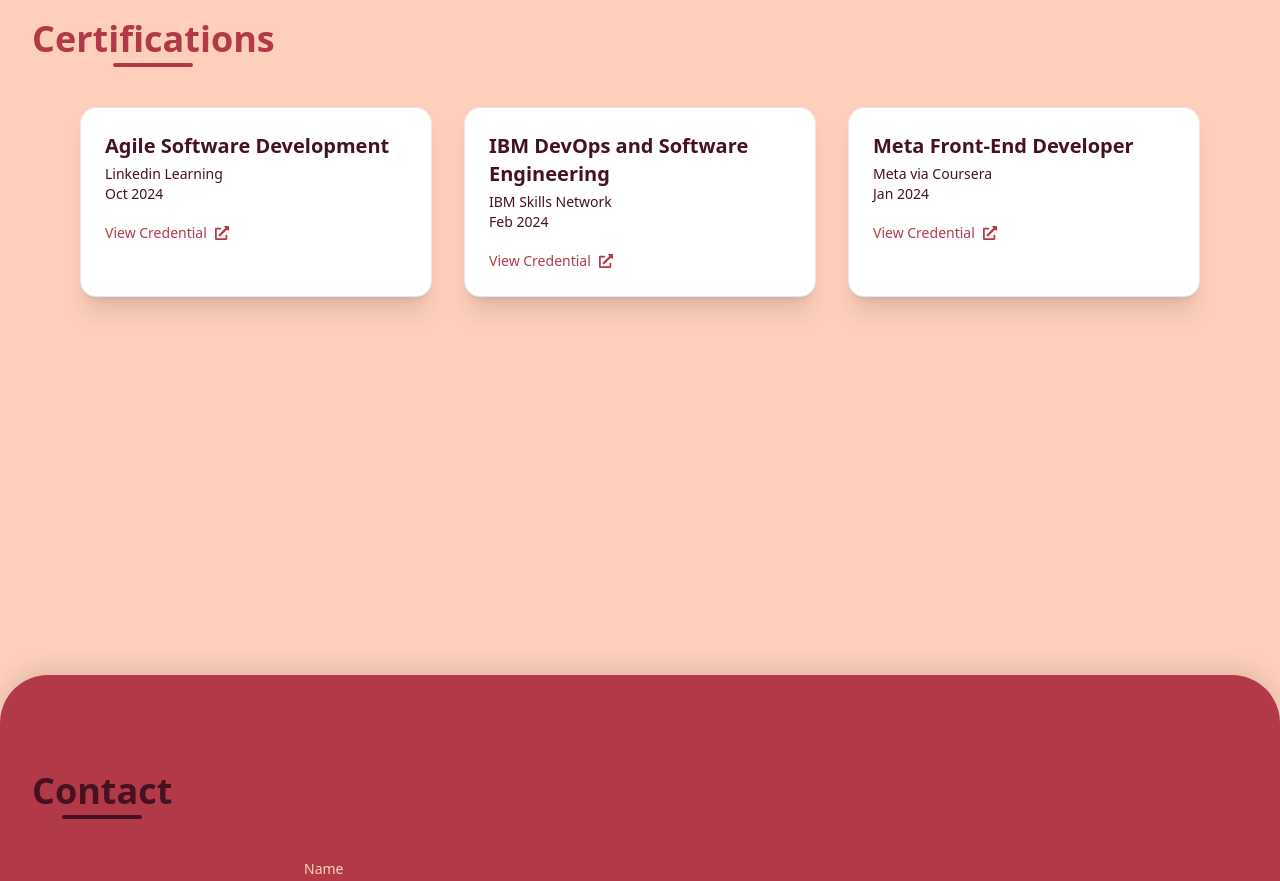
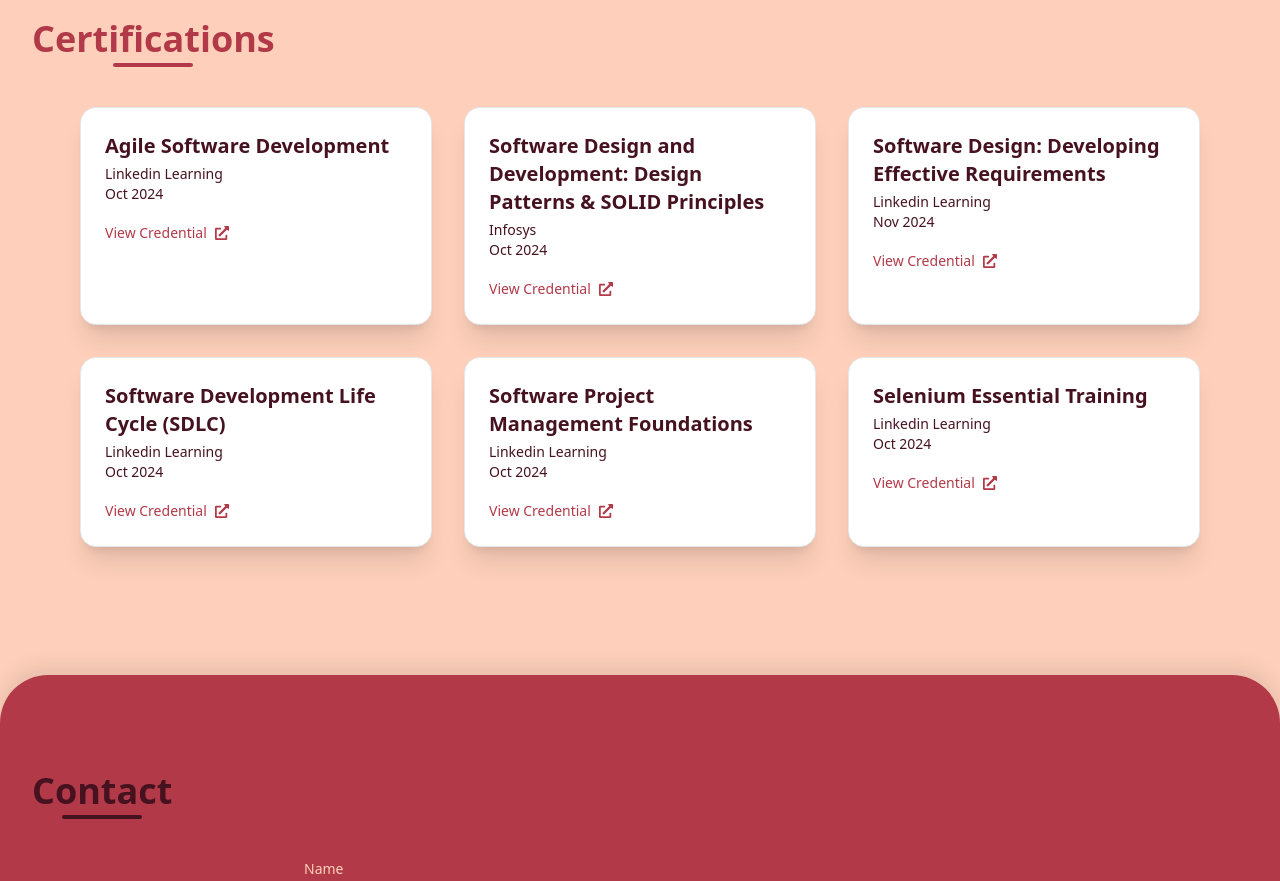
Before and after one commit to akashcodes27/Portfolio, a React (Vite) app: page / in a window 1280 px wide. Shown: the part 3200-4081 px from the top of the page. Built offline with nearby package versions, Linux system fonts and the light colour scheme.

Commit message:
Updating Certifications Code

```diff
--- a/src/components/Certifications.jsx
+++ b/src/components/Certifications.jsx
@@ -6,18 +6,36 @@ const certifications = [
     title: "Agile Software Development",
     issuer: "Linkedin Learning",
     date: "Oct 2024",
-    link: "https://aws.amazon.com/verification-link",
+    link: "Certificate ID: e1c2fc839f063ac2c6a3a3f6733bc7ad8dd3e57c342d6faf7dbb3c36828986f9",
   },
   {
-    title: "IBM DevOps and Software Engineering",
-    issuer: "IBM Skills Network",
-    date: "Feb 2024",
+    title: "Software Design and Development: Design Patterns & SOLID Principles",
+    issuer: "Infosys",
+    date: "Oct 2024",
     link: "https://coursera.org/verify/ibm-cert-link",
   },
   {
-    title: "Meta Front-End Developer",
-    issuer: "Meta via Coursera",
-    date: "Jan 2024",
+    title: "Software Design: Developing Effective Requirements",
+    issuer: "Linkedin Learning",
+    date: "Nov 2024",
+    link: "https://coursera.org/verify/meta-cert-link",
+  },
+  {
+    title: "Software Development Life Cycle (SDLC)",
+    issuer: "Linkedin Learning",
+    date: "Oct 2024",
+    link: "https://coursera.org/verify/meta-cert-link",
+  },
+   {
+    title: "Software Project Management Foundations",
+    issuer: "Linkedin Learning",
+    date: "Oct 2024",
+    link: "https://coursera.org/verify/meta-cert-link",
+  },
+   {
+    title: "Selenium Essential Training",
+    issuer: "Linkedin Learning",
+    date: "Oct 2024",
     link: "https://coursera.org/verify/meta-cert-link",
   },
 ];
```
